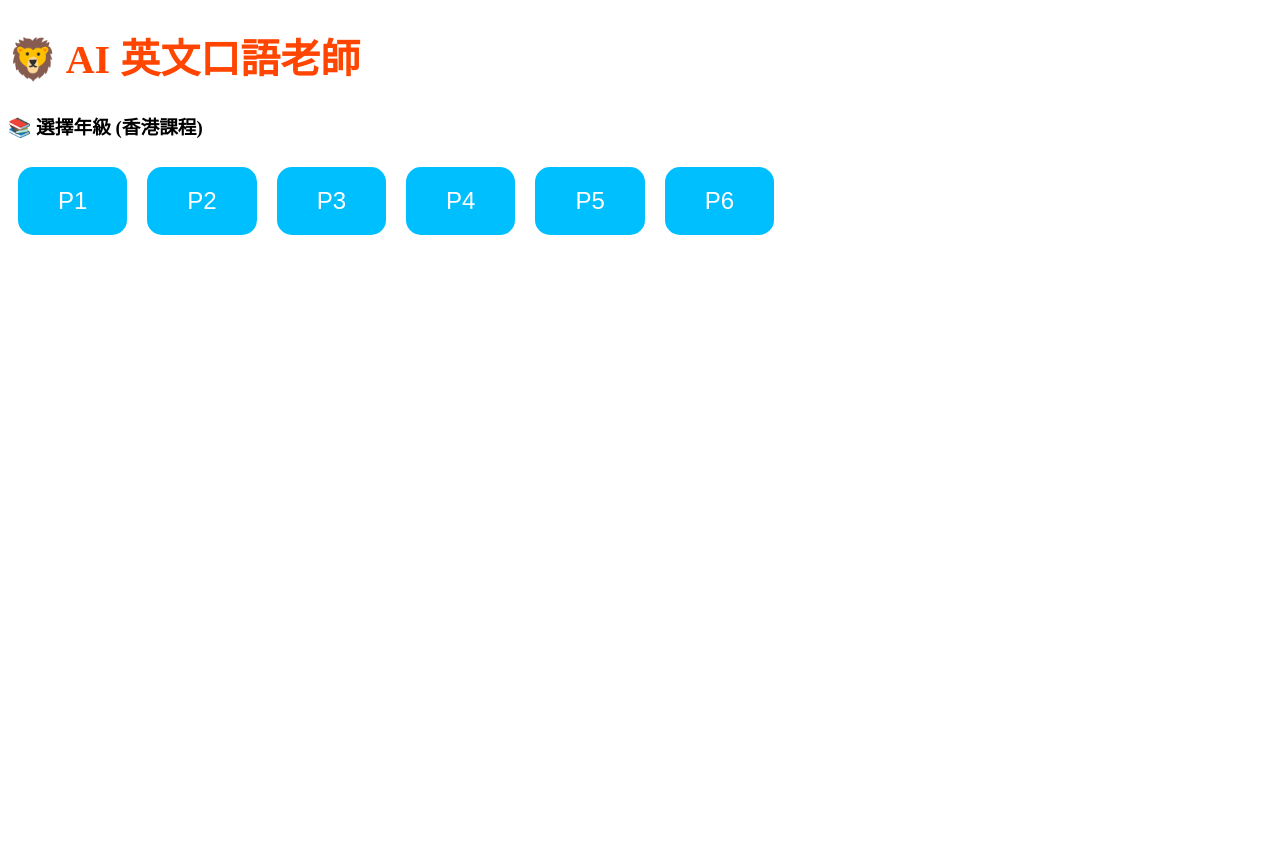
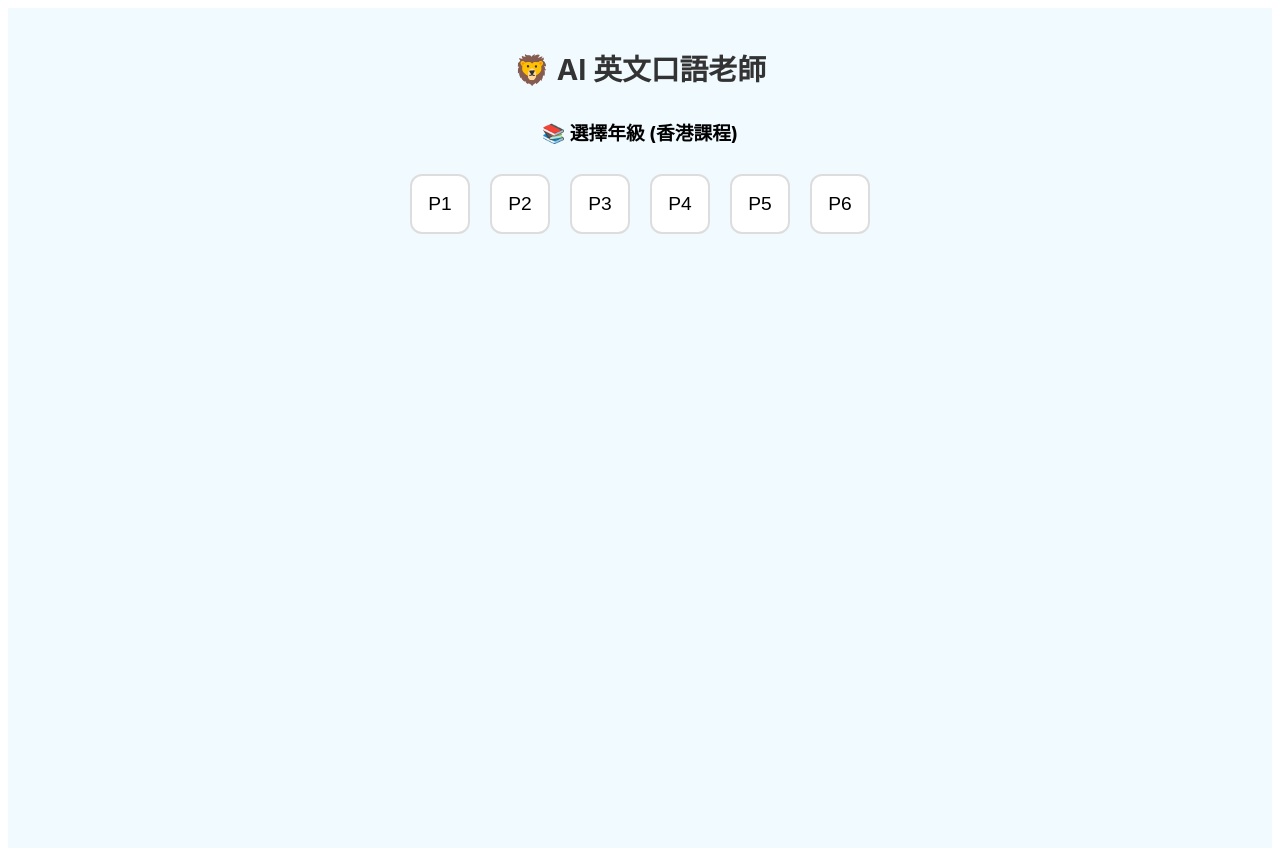
Before and after one commit to samliu-hk/kidstalk-ai, a React (Vite) app: page / in a window 1280 px wide. Before the commit the page ends 800 px from the top, so only its background shows below. Built offline with nearby package versions, Linux system fonts and the light colour scheme.

Commit message:
Refactor App.css for improved styling and structure

```diff
--- a/src/App.css
+++ b/src/App.css
@@ -1,63 +1,22 @@
-.container {
-  text-align: center;
-  padding: 20px;
-  background-color: #f0f8ff;
-  min-height: 100vh;
-  font-family: 'Arial', sans-serif;
-  overflow: hidden;
-}
+.app { text-align: center; padding: 20px; background: #f0faff; min-height: 100vh; font-family: -apple-system, system-ui; }
+.title { color: #333; font-size: 1.8rem; margin-bottom: 30px; }
+.lvl-btn { width: 60px; height: 60px; margin: 10px; font-size: 1.2rem; background: #fff; border: 2px solid #ddd; border-radius: 12px; cursor: pointer; transition: 0.3s; }
+.lvl-btn:hover { background: #4a90e2; color: white; border-color: #4a90e2; }
 
-.title { color: #ff4500; font-size: 2.5rem; }
+.q-card { background: white; padding: 40px 20px; border-radius: 20px; box-shadow: 0 4px 15px rgba(0,0,0,0.05); margin: 20px 0; }
+.zh-text { color: #888; margin-top: 10px; }
 
-.lvl-btn {
-  padding: 20px 40px;
-  margin: 10px;
-  font-size: 1.5rem;
-  background: #00bfff;
-  color: white;
-  border: none;
-  border-radius: 15px;
-  cursor: pointer;
-}
+.action-btn { width: 140px; padding: 15px; border-radius: 30px; border: none; font-size: 1rem; margin: 10px; font-weight: bold; cursor: pointer; }
+.mic { background: #4ECDC4; color: white; box-shadow: 0 4px #3db3ab; }
+.mic.active { background: #FF6B6B; animation: pulse 1s infinite; }
+.demo { background: #4a90e2; color: white; box-shadow: 0 4px #357abd; }
 
-.q-card {
-  background: white;
-  padding: 30px;
-  border-radius: 20px;
-  box-shadow: 0 10px 20px rgba(0,0,0,0.1);
-  margin-top: 20px;
-}
+.score-circle { width: 80px; height: 80px; border: 5px solid; border-radius: 50%; display: flex; align-items: center; justify-content: center; margin: 20px auto; font-size: 1.5rem; font-weight: bold; }
 
-.q-text { font-size: 3rem; margin-bottom: 5px; color: #333; }
-.q-trans { font-size: 1.2rem; color: #666; margin-bottom: 20px; }
+.rocket-overlay { position: fixed; top: 0; left: 0; width: 100%; height: 100%; background: rgba(0,0,0,0.7); color: white; display: flex; align-items: center; justify-content: center; font-size: 3rem; animation: slideUp 3s forwards; z-index: 999; }
 
-.opt-btn {
-  display: block;
-  width: 100%;
-  padding: 15px;
-  margin: 10px 0;
-  font-size: 1.2rem;
-  border: 2px solid #ddd;
-  border-radius: 10px;
-  background: #fff;
-  cursor: pointer;
-}
+@keyframes slideUp { 0% { transform: translateY(100%); } 20% { transform: translateY(0); } 80% { transform: translateY(0); } 100% { transform: translateY(-100%); } }
+@keyframes pulse { 0% { opacity: 1; } 50% { opacity: 0.7; } 100% { opacity: 1; } }
 
-.opt-btn:hover { background: #e6f7ff; border-color: #1890ff; }
-
-.feedback { font-weight: bold; font-size: 1.2rem; height: 30px; }
-
-/* 🚀 火箭飛行動畫 */
-@keyframes flyUp {
-  0% { transform: translateY(100vh); opacity: 1; }
-  100% { transform: translateY(-100vh); opacity: 0; }
-}
-
-.rocket-fly {
-  position: fixed;
-  bottom: 0;
-  left: 45%;
-  font-size: 100px;
-  animation: flyUp 2s ease-in-out;
-  z-index: 999;
-}
+.nav-btns button { margin: 10px; padding: 10px 20px; border-radius: 8px; border: 1px solid #ccc; background: #fff; }
+.back-btn { background: #eee !important; }
```
